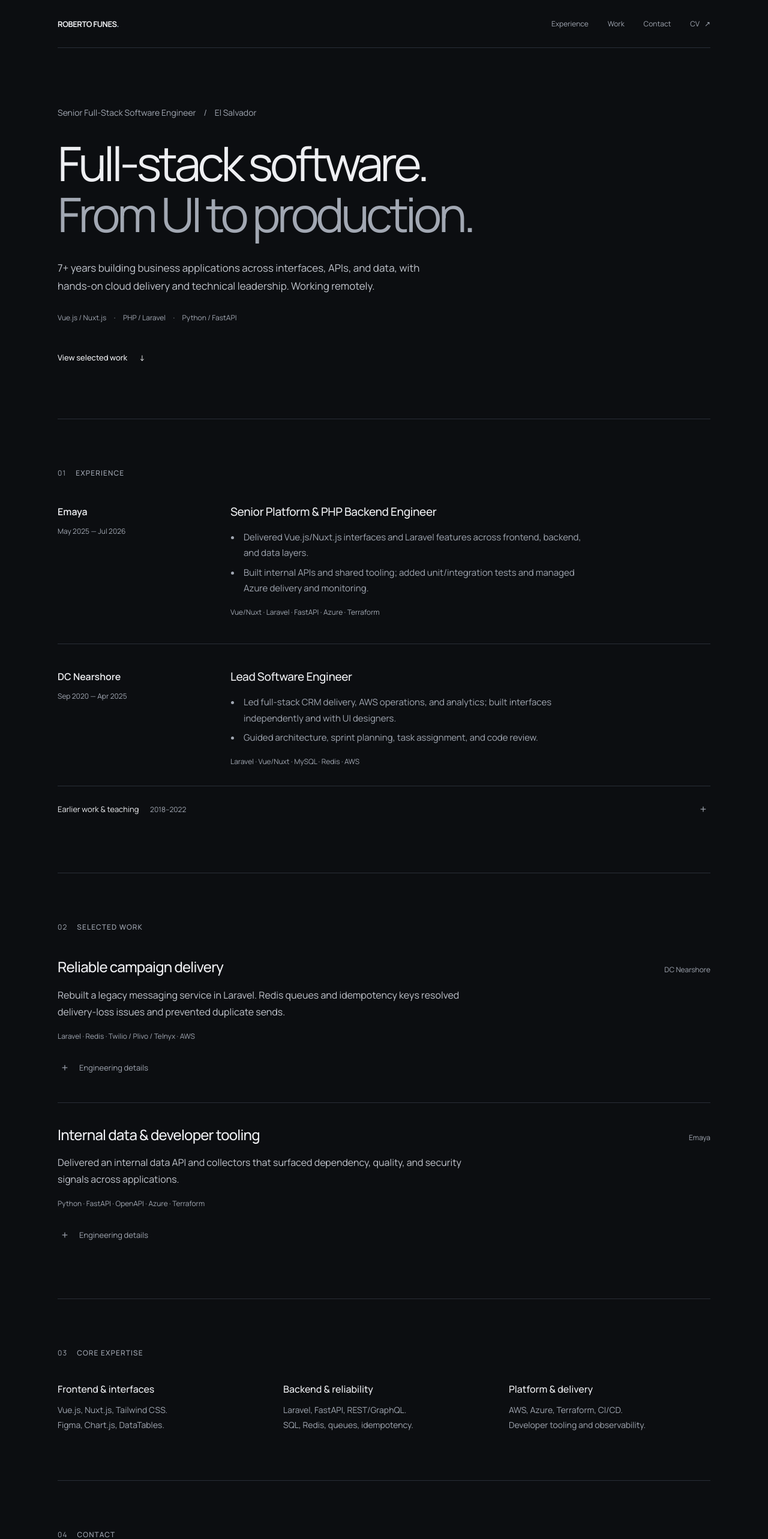
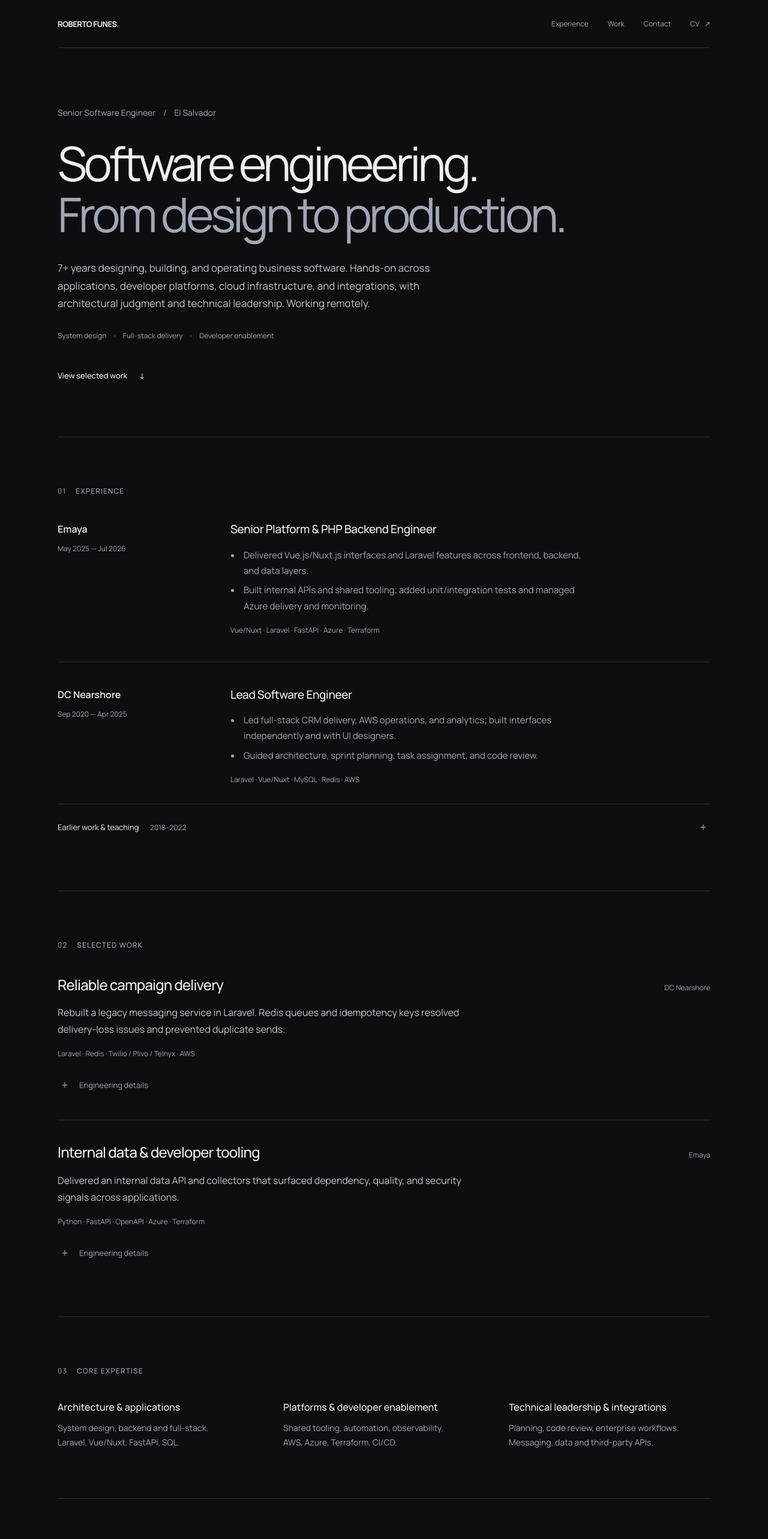
Before and after one commit to rfunes98/robertofunes98.github.io, a plain HTML site: page index.html in a window 1280 px wide. Shown: the top 2566 px of the page at 60% size. Drawn offline with Linux system fonts and the light colour scheme.

Commit message:
Position Roberto as Senior Software Engineer across engineering disciplines

```diff
--- a/index.html
+++ b/index.html
@@ -3,18 +3,18 @@
 <head>
   <meta charset="utf-8">
   <meta name="viewport" content="width=device-width, initial-scale=1">
-  <meta name="description" content="Roberto Funes — Senior Full-Stack Software Engineer. 7+ years building Vue/Nuxt interfaces, Laravel and FastAPI APIs, and reliable applications on AWS and Azure.">
+  <meta name="description" content="Roberto Funes — Senior Software Engineer. Architecture, backend and full-stack engineering, developer enablement, cloud automation, technical leadership and enterprise integrations.">
   <meta name="theme-color" content="#0c0e11">
   <meta property="og:type" content="profile">
-  <meta property="og:title" content="Roberto Funes — Senior Full-Stack Software Engineer">
-  <meta property="og:description" content="Vue/Nuxt interfaces, Laravel and FastAPI services, and cloud delivery. Professional work by Roberto Funes.">
+  <meta property="og:title" content="Roberto Funes — Senior Software Engineer">
+  <meta property="og:description" content="Hands-on software engineering: system design, applications, platforms, cloud infrastructure and integrations. From requirements to production.">
   <meta name="twitter:card" content="summary">
-  <title>Roberto Funes — Senior Full-Stack Software Engineer</title>
+  <title>Roberto Funes — Senior Software Engineer</title>
   <link rel="icon" href="assets/favicon.svg" type="image/svg+xml">
   <link rel="preload" href="assets/fonts/manrope-latin.woff2" as="font" type="font/woff2" crossorigin>
   <link rel="stylesheet" href="styles.css">
   <script src="app.js" defer></script>
-  <script type="application/ld+json">{"@context":"https://schema.org","@type":"Person","name":"Roberto Funes","jobTitle":"Senior Full-Stack Software Engineer","email":"mailto:robertofunes98@gmail.com","homeLocation":{"@type":"Country","name":"El Salvador"},"knowsAbout":["Full-Stack Development","Vue.js","Nuxt.js","Laravel","FastAPI","Backend Engineering","Platform Engineering","AWS","Azure"],"sameAs":["https://github.com/robertofunes98","https://www.linkedin.com/in/roberto-funes-6a263b122/"]}</script>
+  <script type="application/ld+json">{"@context":"https://schema.org","@type":"Person","name":"Roberto Funes","jobTitle":"Senior Software Engineer","email":"mailto:robertofunes98@gmail.com","homeLocation":{"@type":"Country","name":"El Salvador"},"knowsAbout":["Software Architecture","System Design","Developer Enablement","Cloud Automation","Technical Leadership","Enterprise Integrations","Full-Stack Development","Vue.js","Nuxt.js","Laravel","FastAPI","Backend Engineering","Platform Engineering","AWS","Azure"],"sameAs":["https://github.com/robertofunes98","https://www.linkedin.com/in/roberto-funes-6a263b122/"]}</script>
 </head>
 <body id="top">
   <a class="skip-link" href="#main">Skip to content</a>
@@ -24,10 +24,10 @@
   </header>
   <main id="main">
     <section class="hero wrap" aria-labelledby="hero-title">
-      <p class="hero-name">Senior Full-Stack Software Engineer <span aria-hidden="true">/</span> El Salvador</p>
-      <h1 id="hero-title">Full-stack software.<br><span>From UI to production.</span></h1>
-      <p class="hero-description">7+ years building business applications across interfaces, APIs, and data, with hands-on cloud delivery and technical leadership. Working remotely.</p>
-      <p class="hero-stack">Vue.js / Nuxt.js <span aria-hidden="true">·</span> PHP / Laravel <span aria-hidden="true">·</span> Python / FastAPI</p>
+      <p class="hero-name">Senior Software Engineer <span aria-hidden="true">/</span> El Salvador</p>
+      <h1 id="hero-title">Software engineering.<br><span>From design to production.</span></h1>
+      <p class="hero-description">7+ years designing, building, and operating business software. Hands-on across applications, developer platforms, cloud infrastructure, and integrations, with architectural judgment and technical leadership. Working remotely.</p>
+      <p class="hero-stack">System design <span aria-hidden="true">·</span> Full-stack delivery <span aria-hidden="true">·</span> Developer enablement</p>
       <a class="text-link hero-action" href="#work">View selected work <span aria-hidden="true">↓</span></a>
     </section>
 
@@ -63,7 +63,7 @@
 
     <section class="section wrap" id="expertise" aria-labelledby="expertise-title">
       <h2 class="section-title" id="expertise-title"><span>03</span> Core expertise</h2>
-      <div class="competency-grid"><div class="competency"><h3>Frontend & interfaces</h3><p>Vue.js, Nuxt.js, Tailwind CSS.<br>Figma, Chart.js, DataTables.</p></div><div class="competency"><h3>Backend & reliability</h3><p>Laravel, FastAPI, REST/GraphQL.<br>SQL, Redis, queues, idempotency.</p></div><div class="competency"><h3>Platform & delivery</h3><p>AWS, Azure, Terraform, CI/CD.<br>Developer tooling and observability.</p></div></div>
+      <div class="competency-grid"><div class="competency"><h3>Architecture & applications</h3><p>System design, backend and full-stack.<br>Laravel, Vue/Nuxt, FastAPI, SQL.</p></div><div class="competency"><h3>Platforms & developer enablement</h3><p>Shared tooling, automation, observability.<br>AWS, Azure, Terraform, CI/CD.</p></div><div class="competency"><h3>Technical leadership & integrations</h3><p>Planning, code review, enterprise workflows.<br>Messaging, data and third-party APIs.</p></div></div>
     </section>
 
     <section class="section contact-section wrap" id="contact" aria-labelledby="contact-title">
```
Also changed, not shown: assets/roberto-funes-cv.html (+5 -4 lines).
